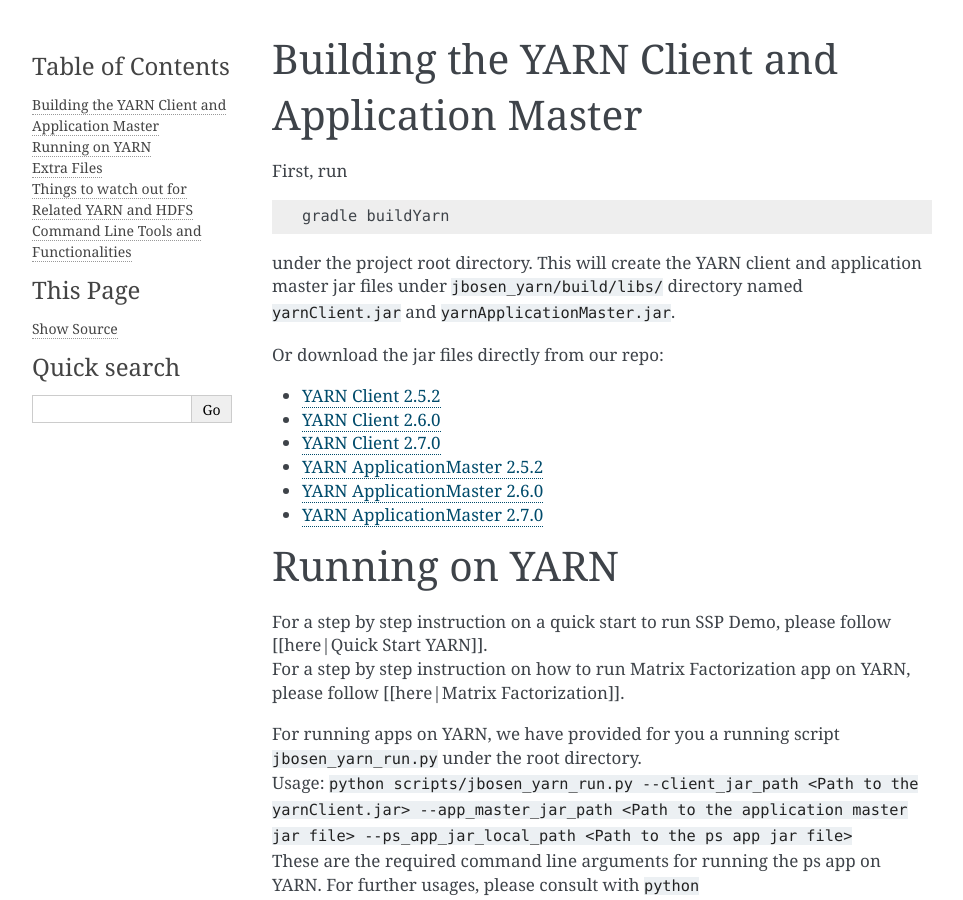
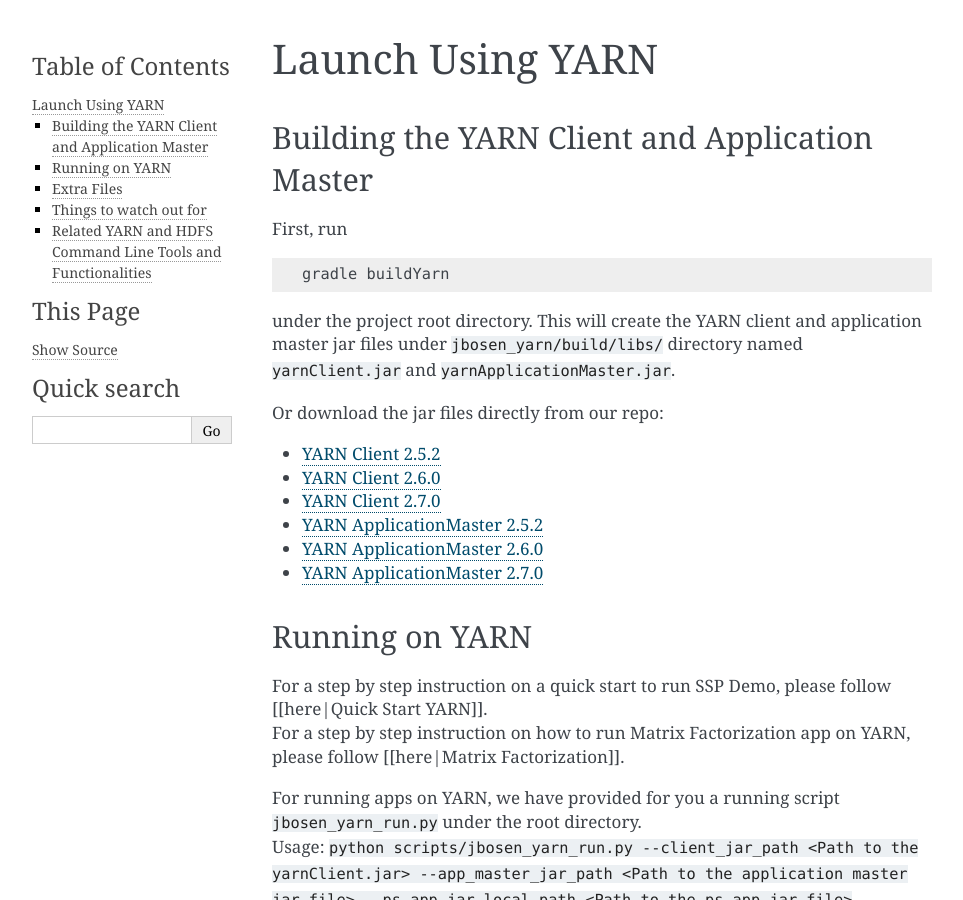
Before and after one commit to sailing-pmls/jbosen, a Sphinx documentation site: the page built from docs/launch-yarn.md, in a window 1280 px wide and 900 px high. Shown: the whole window, without its empty margins (148-1111 px from the left). Built offline with Sphinx 7.4.7, drawn with Linux system fonts in a browser that asks for light colours.

Commit message:
Update launch-yarn.md

````diff
--- a/docs/launch-yarn.md
+++ b/docs/launch-yarn.md
@@ -1,4 +1,6 @@
-### Building the YARN Client and Application Master ###
+# Launch Using YARN
+
+## Building the YARN Client and Application Master
 First, run
 
 ```
@@ -20,7 +22,7 @@
 
 * [YARN ApplicationMaster 2.7.0](https://petuum.github.io/jbosen/resources/yarnApplicationMaster-2.7.0.jar)
 
-### Running on YARN ###
+## Running on YARN
 For a step by step instruction on a quick start to run SSP Demo, please follow [[here|Quick Start YARN]].
 For a step by step instruction on how to run Matrix Factorization app on YARN, please follow [[here|Matrix Factorization]].
 
@@ -28,16 +30,16 @@
 Usage: `python scripts/jbosen_yarn_run.py --client_jar_path <Path to the yarnClient.jar> --app_master_jar_path <Path to the application master jar file> --ps_app_jar_local_path <Path to the ps app jar file>`
 These are the required command line arguments for running the ps app on YARN. For further usages, please consult with `python scripts/jbosen_yarn_run.py -h`or [[jbosen_yarn_run.py all command line arguments explained|jbosen_yarn_run.py command line arguments]].
 
-### Extra Files ###
+## Extra Files
 As part of the YARN requirement, files accessed by the app need to be on HDFS. Therefore, users need to put data files onto HDFS manually and pass the complete HDFS paths (with the format hdfs://\<domain\>/\<path\>) of the files as command line arguments.
 
-### Things to watch out for ###
+## Things to watch out for
 * YARN client, application master and JBösen app jar files need to be on local filesystem. The YARN client takes care of transferring the jar files into HDFS and containers.
 * All other files that are accessed by the JBösen app need to be transferred to HDFS manually, as mentioned above.
 * To access the application master and JBösen app log, use `yarn logs -applicationId <application id>` where the application id will be printed as part of the YARN client log.
 * In order to use `--ps_hdfs_prefix <HDFS path>` flag correctly, the `<HDFS path>` needs to have r/w permission for both current login user and YARN user, if they are different. Otherwise, users may see permission related exceptions with YARN.
 
-### Related YARN and HDFS Command Line Tools and Functionalities ###
+## Related YARN and HDFS Command Line Tools and Functionalities
 
 In the process of running the PS applications on YARN, there is no doubt some of the YARN and HDFS command line tools and functionalities will come in handy.
 
````
